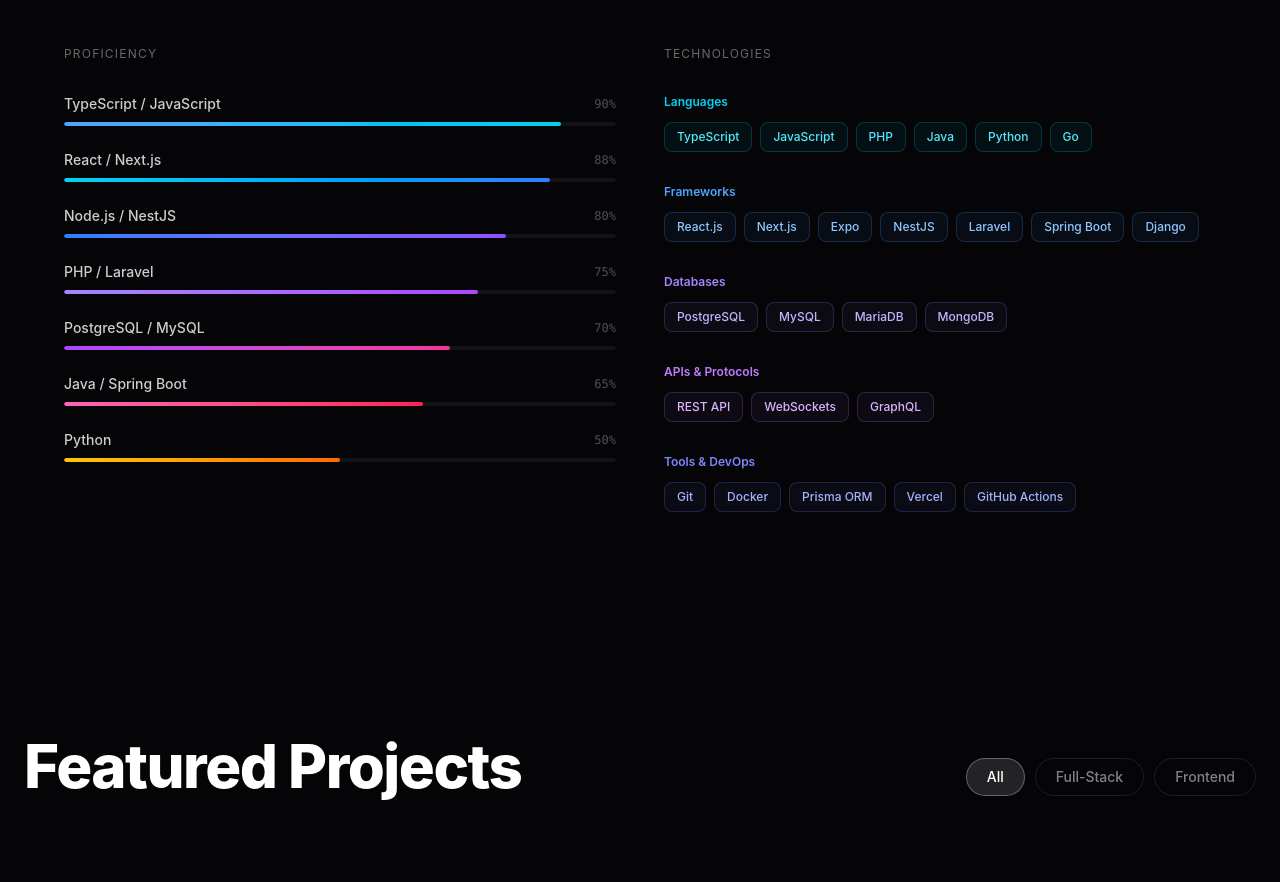
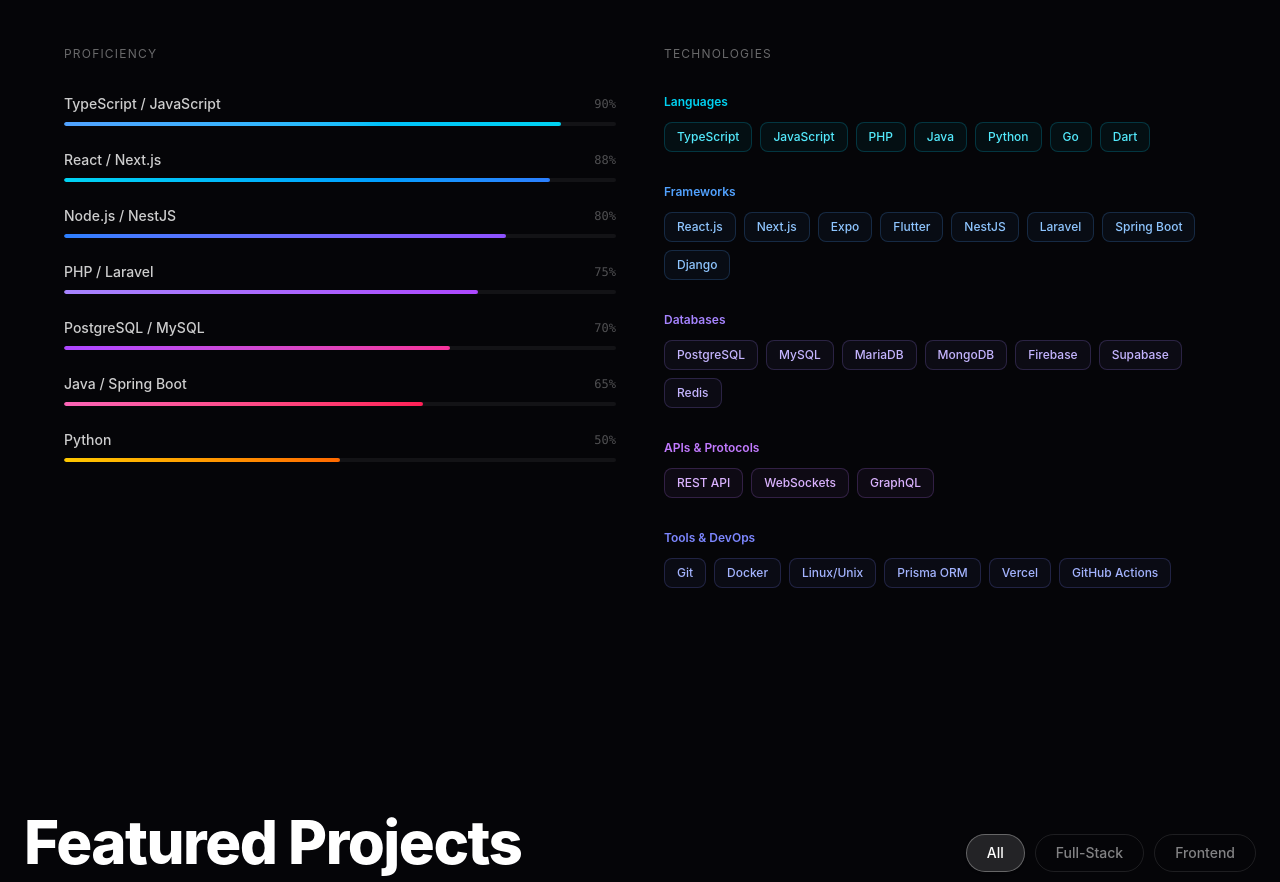
Before and after one commit to benrich09/benrich, a Next.js app: page / in a window 1280 px wide. Shown: the part 2100-2982 px from the top of the page. Built offline with nearby package versions, Linux system fonts and the light colour scheme.

Commit message:
Add skills

```diff
--- a/components/Skills.tsx
+++ b/components/Skills.tsx
@@ -16,17 +16,17 @@
   {
     label: "Languages",
     color: "cyan",
-    items: ["TypeScript", "JavaScript", "PHP", "Java", "Python", "Go"],
+    items: ["TypeScript", "JavaScript", "PHP", "Java", "Python", "Go", "Dart"],
   },
   {
     label: "Frameworks",
     color: "blue",
-    items: ["React.js", "Next.js", "Expo", "NestJS", "Laravel", "Spring Boot", "Django"],
+    items: ["React.js", "Next.js", "Expo", "Flutter", "NestJS", "Laravel", "Spring Boot", "Django"],
   },
   {
     label: "Databases",
     color: "violet",
-    items: ["PostgreSQL", "MySQL", "MariaDB", "MongoDB"],
+    items: ["PostgreSQL", "MySQL", "MariaDB", "MongoDB","Firebase", "Supabase", "Redis"],
   },
   {
     label: "APIs & Protocols",
@@ -36,7 +36,7 @@
   {
     label: "Tools & DevOps",
     color: "indigo",
-    items: ["Git", "Docker", "Prisma ORM", "Vercel", "GitHub Actions"],
+    items: ["Git", "Docker", "Linux/Unix", "Prisma ORM", "Vercel", "GitHub Actions"],
   },
 ];
 
```
